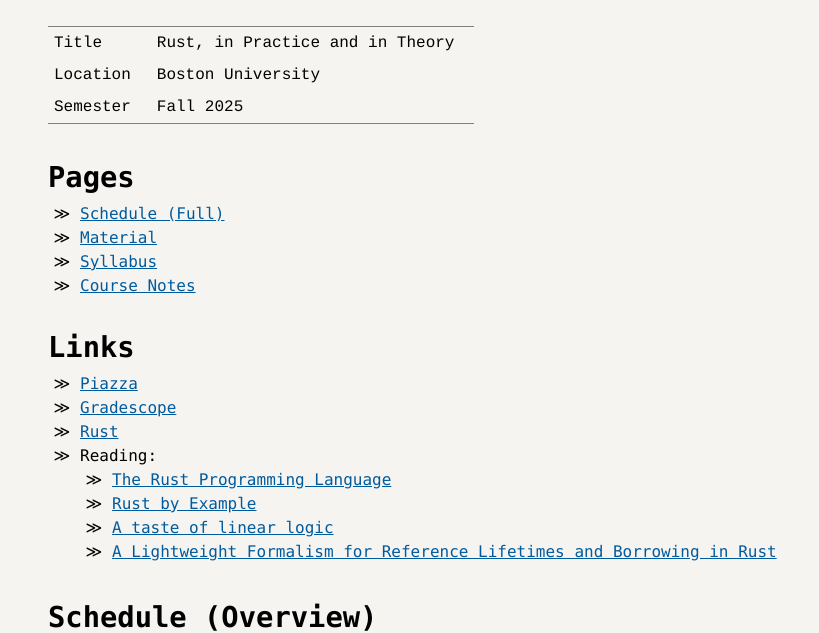
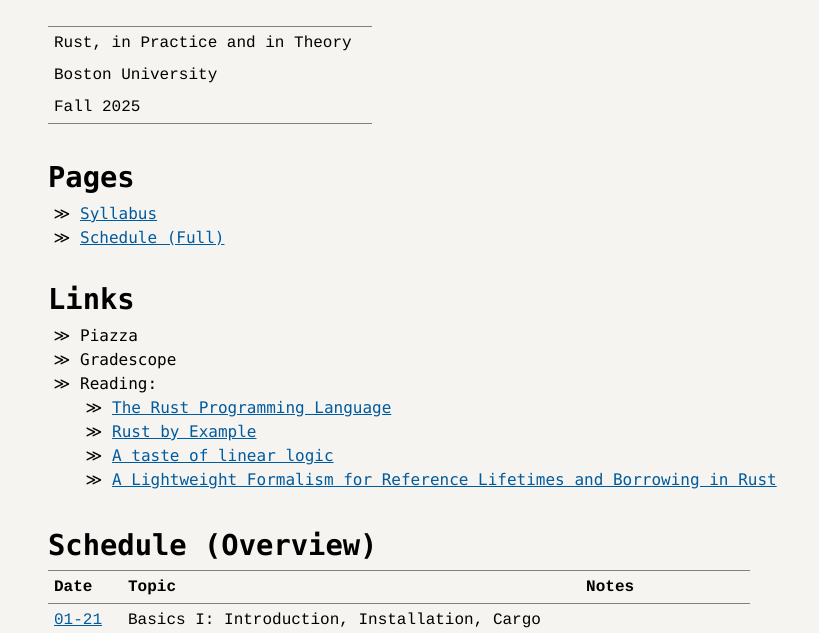
Before and after one commit to nmmull/CS392-F25, a plain HTML site: page index.html in a window 1280 px wide. Shown: the part 107-740 px from the top of the page, without its empty margins (0-819 px from the left). Drawn offline with Linux system fonts and the light colour scheme.

Commit message:
update webpage

```diff
--- a/index.html
+++ b/index.html
@@ -3,7 +3,7 @@
 "http://www.w3.org/TR/xhtml1/DTD/xhtml1-strict.dtd">
 <html xmlns="http://www.w3.org/1999/xhtml" lang="en" xml:lang="en">
 <head>
-<!-- 2025-08-12 Tue 16:56 -->
+<!-- 2025-08-12 Tue 17:01 -->
 <meta http-equiv="Content-Type" content="text/html;charset=utf-8" />
 <meta name="viewport" content="width=device-width, initial-scale=1" />
 <title>CAS CS 392</title>
@@ -19,44 +19,36 @@
 
 <colgroup>
 <col  class="org-left" />
-
-<col  class="org-left" />
 </colgroup>
 <tbody>
 <tr>
-<td class="org-left">Title</td>
 <td class="org-left">Rust, in Practice and in Theory</td>
 </tr>
 
 <tr>
-<td class="org-left">Location</td>
 <td class="org-left">Boston University</td>
 </tr>
 
 <tr>
-<td class="org-left">Semester</td>
 <td class="org-left">Fall 2025</td>
 </tr>
 </tbody>
 </table>
-<div id="outline-container-org582fe84" class="outline-2">
-<h2 id="org582fe84">Pages</h2>
-<div class="outline-text-2" id="text-org582fe84">
+<div id="outline-container-org8a81f40" class="outline-2">
+<h2 id="org8a81f40">Pages</h2>
+<div class="outline-text-2" id="text-org8a81f40">
 <ul class="org-ul">
+<li><a href="Syllabus/syllabus.html">Syllabus</a></li>
 <li><a href="schedule.html">Schedule (Full)</a></li>
-<li><a href="material.html">Material</a></li>
-<li><a href="Syllabus/syllabus.html">Syllabus</a></li>
-<li><a href="notes.html">Course Notes</a></li>
 </ul>
 </div>
 </div>
-<div id="outline-container-org10c9ae0" class="outline-2">
-<h2 id="org10c9ae0">Links</h2>
-<div class="outline-text-2" id="text-org10c9ae0">
+<div id="outline-container-org9c98b03" class="outline-2">
+<h2 id="org9c98b03">Links</h2>
+<div class="outline-text-2" id="text-org9c98b03">
 <ul class="org-ul">
-<li><a href="https://piazza.com/class/m5rfqa1vsoy2i/">Piazza</a></li>
-<li><a href="https://www.gradescope.com/courses/953489">Gradescope</a></li>
-<li><a href="https://www.rust-lang.org">Rust</a></li>
+<li>Piazza</li>
+<li>Gradescope</li>
 <li>Reading:
 <ul class="org-ul">
 <li><a href="https://doc.rust-lang.org/stable/book/">The Rust Programming Language</a></li>
@@ -67,9 +59,9 @@
 </ul>
 </div>
 </div>
-<div id="outline-container-orgf438dde" class="outline-2">
-<h2 id="orgf438dde">Schedule (Overview)</h2>
-<div class="outline-text-2" id="text-orgf438dde">
+<div id="outline-container-org73a0693" class="outline-2">
+<h2 id="org73a0693">Schedule (Overview)</h2>
+<div class="outline-text-2" id="text-org73a0693">
 <table border="2" cellspacing="0" cellpadding="6" rules="groups" frame="hsides">
 
 
```
Also changed, not shown: 1 other file.
